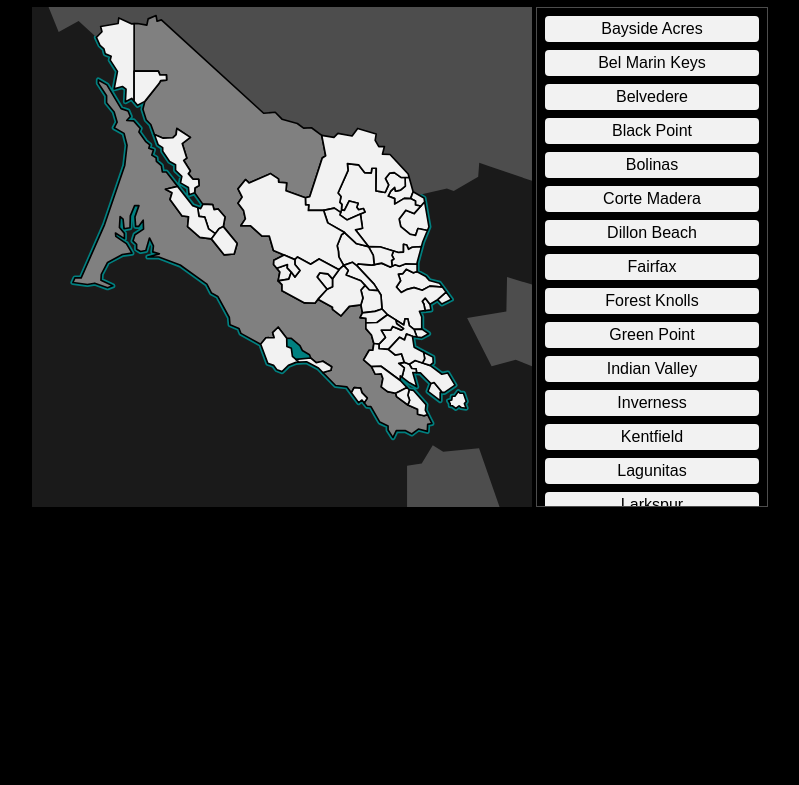
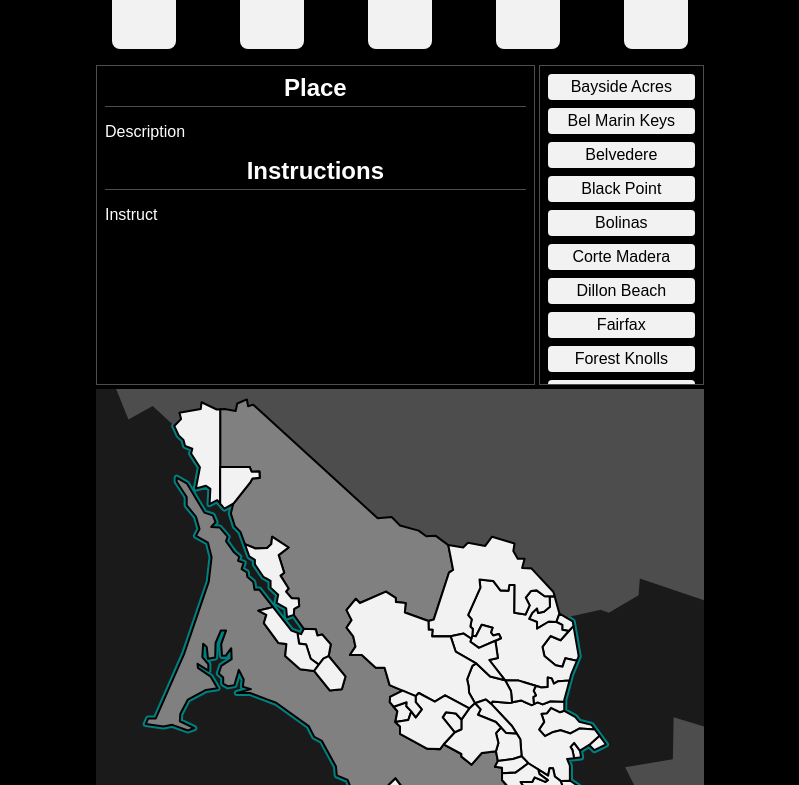
Before and after one commit to 6nv/geomarin, a website with bundled scripts: page site/index.html in a window 1280 px wide. Shown: the part 89-874 px from the top of the page, without its empty margins (240-1039 px from the left). Before the commit the page ends 800 px from the top, so only its background shows below. Built offline with nearby package versions, Linux system fonts and the light colour scheme.

Commit message:
Dev (#8)

```diff
--- a/site/assets/main.css
+++ b/site/assets/main.css
@@ -5,7 +5,8 @@
 }
 
 body {
-    margin: 0;
+  max-width: 40rem;
+  margin: 0 auto;
   padding: 1rem;
   font-family: sans-serif;
   background: black;
@@ -16,39 +17,50 @@ div.flexrow {
   width: 100%;
   display: flex;
   flex-direction: row;
-    justify-content: center;
+  justify-content: space-between;
   align-items: center;
 }
 
-div.flexrow>* {
-    width: 100%;
+h1,
+h2 {
+  text-align: center;
+  margin: 0;
+  padding-bottom: 0.25rem;
+  border-bottom: 1px solid #4d4d4d;
 }
 
-div.flexcol {
-    height: 100%;
-    display: flex;
-    flex-direction: column;
-    justify-content: center;
-    align-items: center;
-}
-
-div.flexcol>* {
-    height: 100%;
-}
-
-h1 {
-    text-align: center;
+div.counter {
+  width: 100%;
+  max-width: 4rem;
+  aspect-ratio: 1 / 1;
+  border-radius: 0.5rem;
+  margin: 1rem;
+  background: #f2f2f2;
 }
 
 #marin-map {
-    max-width: 500px;
+  width: 100%;
+  margin: 0.25rem 0;
+}
+
+#row2 {
+  height: 20rem;
+}
+
+#hint,
+#buttons {
+  border: 1px solid #4d4d4d;
+  height: 100%;
+  overflow: auto;
+}
+
+#hint {
+  width: 100%;
+  padding: 0.5rem;
 }
 
 #buttons {
-    max-width: max-content;
-    max-height: 500px;
-    overflow: auto;
-    border: 1px solid #4d4d4d;
+  width: max-content;
   margin-left: 0.25rem;
 }
 
@@ -67,5 +79,24 @@ div.button:hover {
 }
 
 div.button:active {
-    background: #eeffaa;
+  background: #cdefab;
 }
+
+div#footer {
+  color: #cdcdcd;
+  text-align: center;
+}
+
+a,
+a:link,
+a:visited {
+  color: #f2f2f2;
+}
+
+a:hover {
+  color: #cdcdcd;
+}
+
+a:active {
+  color: #cdefab;
+}
--- a/site/index.html
+++ b/site/index.html
@@ -13,16 +13,27 @@
 </head>
 
 <body>
-  <div class="flexcol">
-    <div class="flexrow">
-      <h1>GeoMarin</h1>
+  <h1>GeoMarin</h1>
+  <div class="flexrow">
+    <div id="c1" class="counter"></div>
+    <div id="c2" class="counter"></div>
+    <div id="c3" class="counter"></div>
+    <div id="c4" class="counter"></div>
+    <div id="c5" class="counter"></div>
+  </div>
+  <div class="flexrow" id="row2">
+    <div id="hint">
+      <h2>Place</h2>
+      <p>Description</p>
+      <h2>Instructions</h2>
+      <p>Instruct</p>
     </div>
-    <div class="flexrow">
-      <object id="marin-map" data="assets/marin.svg" type="image/svg+xml">
-        <img src="assets/marin.svg">
-      </object>
-      <div id="buttons"></div>
-    </div>
+    <div id="buttons"></div>
+  </div>
+  <object id="marin-map" data="assets/marin.svg" type="image/svg+xml">
+    <img src="assets/marin.svg">
+  </object>
+  <div id="footer">Puzzle 2025-02-17 // Created by <a href="https://nicfv.com/" target="_blank">Nicolas Ventura</a>
   </div>
 </body>
 
--- a/site/src/globals.ts
+++ b/site/src/globals.ts
@@ -1,4 +1,22 @@
-export const
-    DEFAULT_COLOR = '#f2f2f2',
-    HOVER_COLOR = '#bcbcbc',
-    ACTIVE_COLOR = '#cdefab';
+/**
+ * Global properties
+ */
+export default {
+  /**
+   * Colors for SVG paths (regions)
+   */
+  colors: {
+    default: '#f2f2f2',
+    hover: '#bcbcbc',
+    active: '#cdefab',
+  },
+  /**
+   * SVG paths that should not be activated
+   */
+  staticPathNames: [
+    'Water',
+    'Coastal Marin',
+    'Outer Territory',
+    'Marin County',
+  ],
+};
--- a/site/src/index.ts
+++ b/site/src/index.ts
@@ -1,38 +1,26 @@
-import { ACTIVE_COLOR, DEFAULT_COLOR, HOVER_COLOR } from './globals';
-import { setColor } from './lib';
+import globals from './globals';
+import { Lib } from './lib';
 
 window.addEventListener('load', main);
 
 function main(): void {
   console.log('Loaded!');
-    const map = document.getElementById('marin-map'),
-        buttonContainer = document.getElementById('buttons')!;
-    if (map instanceof HTMLObjectElement) {
-        const doc = map.contentDocument!,
-            paths = doc.getElementsByTagNameNS('http://www.w3.org/2000/svg', 'path'),
-            filterOut = [
-                'Water',
-                'Coastal Marin',
-                'Outer Territory',
-                'Marin County',
-            ],
-            filteredPaths = Array.from(paths).filter(path => !filterOut.includes(path.id)).sort((a, b) => a.id.localeCompare(b.id)),
-            territories: { [k: string]: SVGElement } = {};
+  const map: HTMLObjectElement = document.getElementById('marin-map') as HTMLObjectElement,
+    buttonContainer: HTMLDivElement = document.getElementById('buttons') as HTMLDivElement,
+    doc: Document = map.contentDocument!,
+    paths: Array<SVGElement> = Array.from(doc.getElementsByTagNameNS('http://www.w3.org/2000/svg', 'path')),
+    filteredPaths: Array<SVGElement> = paths
+      .filter(path => !globals.staticPathNames.includes(path.id))
+      .sort((a, b) => a.id.localeCompare(b.id)),
+    title: SVGTextElement = Lib.createText('white', 0.75, 10, 290, 'start', 'alphabetic');
+  doc.firstChild?.appendChild(title);
   filteredPaths.forEach(path => {
-            territories[path.id] = path;
     const button = document.createElement('div');
     button.setAttribute('class', 'button')
     buttonContainer.append(button);
     button.innerText = path.id;
-            button.addEventListener('mouseenter', () => setColor(path, button, HOVER_COLOR));
-            button.addEventListener('mouseleave', () => setColor(path, button, DEFAULT_COLOR));
-            button.addEventListener('mousedown', () => setColor(path, button, ACTIVE_COLOR));
-            button.addEventListener('mouseup', () => setColor(path, button, HOVER_COLOR));
     path.style.cursor = 'pointer';
-            path.addEventListener('mouseenter', () => setColor(path, button, HOVER_COLOR));
-            path.addEventListener('mouseleave', () => setColor(path, button, DEFAULT_COLOR));
-            path.addEventListener('mousedown', () => setColor(path, button, ACTIVE_COLOR));
-            path.addEventListener('mouseup', () => setColor(path, button, HOVER_COLOR));
+    Lib.handlePathTitle(path, title);
+    Lib.setColorBehavior(path, button);
   });
 }
-}
--- a/site/src/lib.ts
+++ b/site/src/lib.ts
@@ -1,4 +1,48 @@
-export function setColor(path: SVGElement, button: HTMLDivElement, color: string): void {
+import global from './globals';
+
+/**
+ * Function library for GeoMarin.
+ */
+export namespace Lib {
+  /**
+   * Set the color of an SVG and corresponding HTML elements.
+   */
+  function setColor(path: SVGElement, button: HTMLDivElement, color: string): void {
     path.setAttribute('fill', color);
     button.style.background = color;
+  }
+  /**
+   * Set the color-responsive behavior for cursor events.
+   */
+  export function setColorBehavior(path: SVGElement, button: HTMLDivElement): void {
+    button.addEventListener('mouseenter', () => setColor(path, button, global.colors.hover));
+    button.addEventListener('mouseleave', () => setColor(path, button, global.colors.default));
+    button.addEventListener('mousedown', () => setColor(path, button, global.colors.active));
+    button.addEventListener('mouseup', () => setColor(path, button, global.colors.hover));
+    path.addEventListener('mouseenter', () => setColor(path, button, global.colors.hover));
+    path.addEventListener('mouseleave', () => setColor(path, button, global.colors.default));
+    path.addEventListener('mousedown', () => setColor(path, button, global.colors.active));
+    path.addEventListener('mouseup', () => setColor(path, button, global.colors.hover));
+  }
+  /**
+   * Create an SVG text element.
+   */
+  export function createText(fill: string, fontSizeRem: number, x: number, y: number, textAnchor: 'start' | 'middle' | 'end', dominantBaseline: 'alphabetic' | 'middle' | 'hanging'): SVGTextElement {
+    const text: SVGTextElement = document.createElementNS('http://www.w3.org/2000/svg', 'text');
+    text.setAttribute('font-family', 'sans-serif');
+    text.setAttribute('font-size', fontSizeRem.toString() + 'rem');
+    text.setAttribute('fill', fill);
+    text.setAttribute('x', x.toString() + 'px');
+    text.setAttribute('y', y.toString() + 'px');
+    text.setAttribute('text-anchor', textAnchor);
+    text.setAttribute('dominant-baseline', dominantBaseline);
+    return text;
+  }
+  /**
+   * Show a tooltip when the mouse hovers over a path.
+   */
+  export function handlePathTitle(path: SVGElement, text: SVGTextElement): void {
+    path.addEventListener('mouseenter', () => text.textContent = path.id);
+    path.addEventListener('mouseleave', () => text.textContent = '');
+  }
 }
--- a/site/tsconfig.json
+++ b/site/tsconfig.json
@@ -1,6 +1,5 @@
 {
   "compilerOptions": {
     "strict": true,
-    "esModuleInterop": true,
   },
 }
```
Lines whose indentation alone changed are shown as unchanged.
